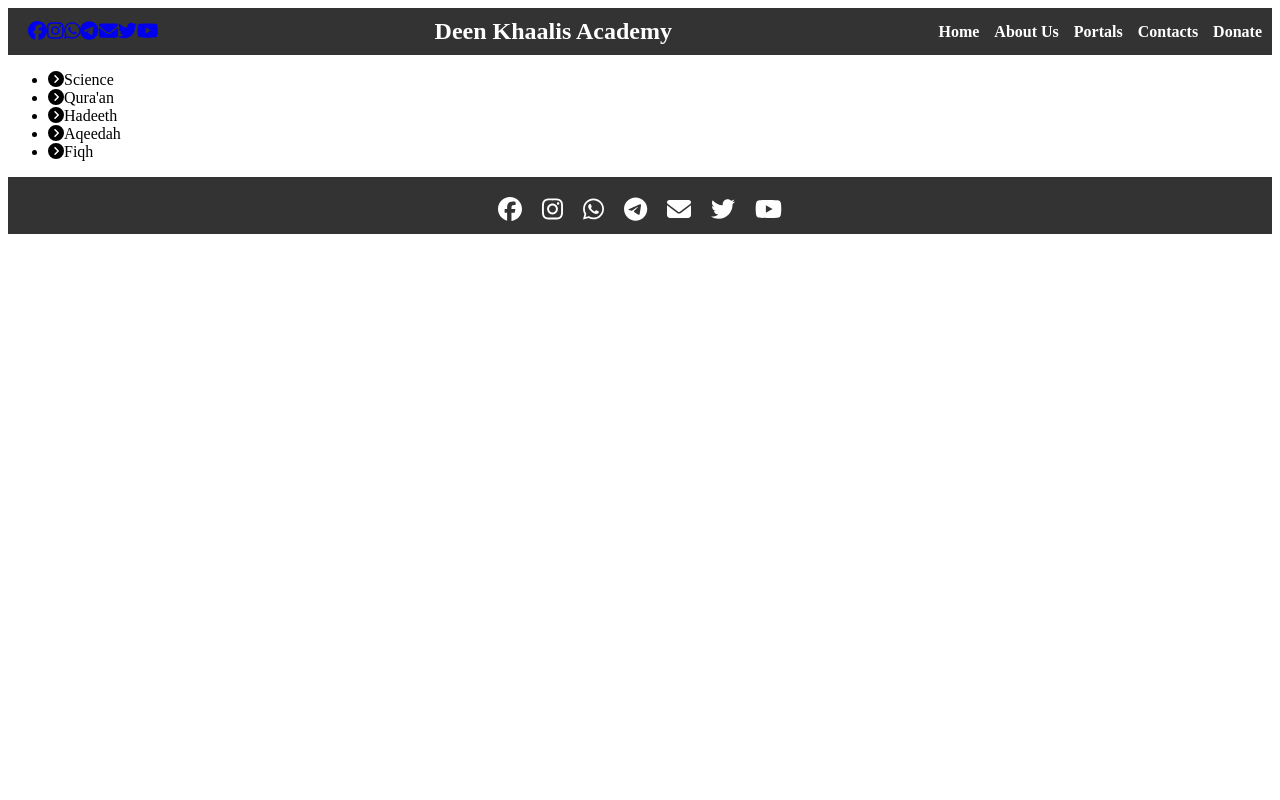
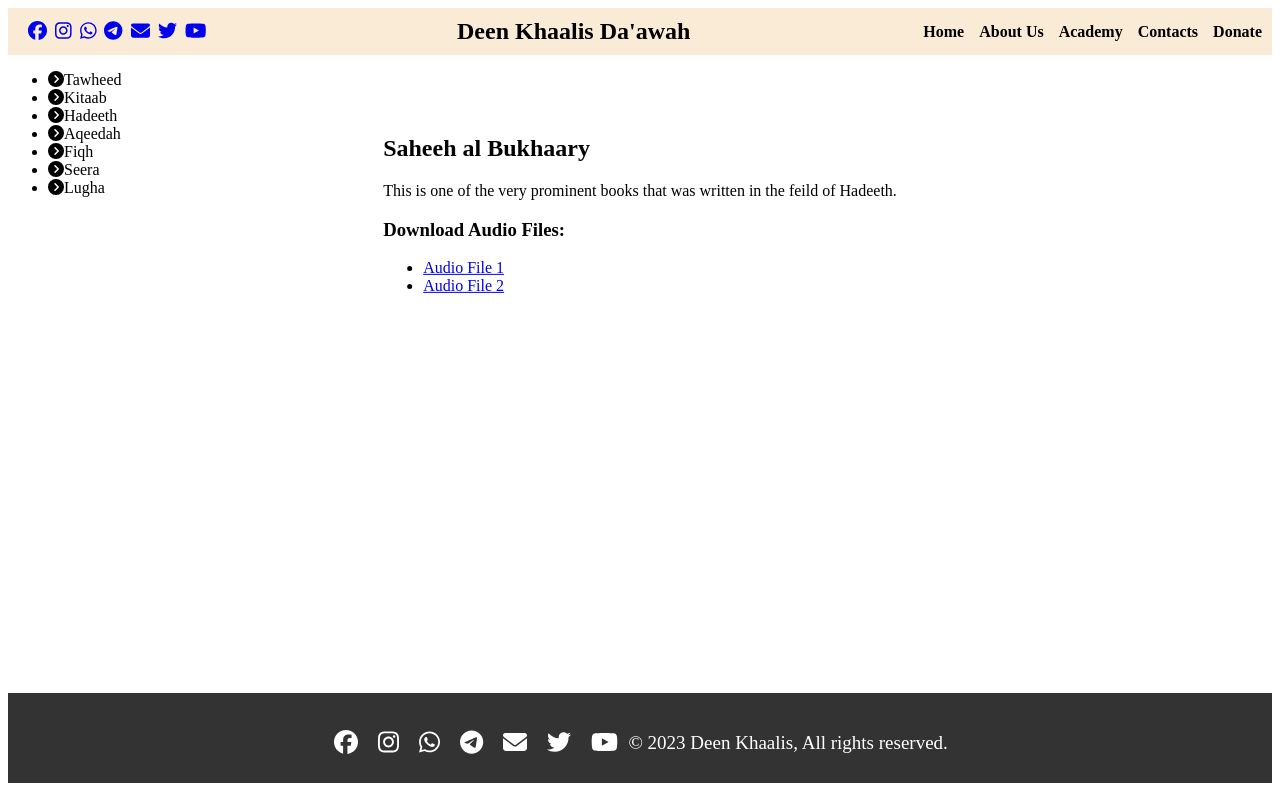
Before and after one commit to ABUJARIRY123/Mynewstart, a React (Create React App) app in the folder web/: page /category/sahih-bukhaary in a window 1280 px wide. Built offline with nearby package versions, Linux system fonts and the light colour scheme.

Commit message:
Home page and navigationbar fixed

```diff
--- a/web/package.json
+++ b/web/package.json
@@ -7,6 +7,7 @@
     "@testing-library/jest-dom": "^5.17.0",
     "@testing-library/react": "^13.4.0",
     "@testing-library/user-event": "^13.5.0",
+    "framer-motion": "^10.16.2",
     "react": "^18.2.0",
     "react-dom": "^18.2.0",
     "react-router-dom": "^6.15.0",
--- a/web/src/App.css
+++ b/web/src/App.css
@@ -1,38 +1,12 @@
-.App {
-  text-align: center;
+.bukhaary {
+  position: relative;
+  height: 60vh;
+  /* Assuming you want the container to take the full viewport height */
 }
 
-.App-logo {
-  height: 40vmin;
-  pointer-events: none;
+.bukhaary-content {
+  position: absolute;
+  top: 0;
+  left: 50%;
+  transform: translate(-50%, -50%);
 }
-
-@media (prefers-reduced-motion: no-preference) {
-  .App-logo {
-    animation: App-logo-spin infinite 20s linear;
-  }
-}
-
-.App-header {
-  background-color: #282c34;
-  min-height: 100vh;
-  display: flex;
-  flex-direction: column;
-  align-items: center;
-  justify-content: center;
-  font-size: calc(10px + 2vmin);
-  color: white;
-}
-
-.App-link {
-  color: #61dafb;
-}
-
-@keyframes App-logo-spin {
-  from {
-    transform: rotate(0deg);
-  }
-  to {
-    transform: rotate(360deg);
-  }
-}
--- a/web/src/App.js
+++ b/web/src/App.js
@@ -10,6 +10,7 @@ import Portals from './Portals';
 import Contacts from './Contacts';
 import Donate from './Donate';
 import Footer from './Footer';
+import SahihBukhaary from './SahihBukhaary';
 
 function App() {
   return (
@@ -22,6 +23,9 @@ function App() {
           <Route path="/about" element={<AboutUs />} />
           <Route path="/contacts" element={<Contacts />} />
           <Route path="/donate" element={<Donate />} />
+          <Route path="/portals" element={<Portals />} />
+          <Route path="/category/sahih-bukhaary" element={<SahihBukhaary />} /> {/* Add this route */}
+
         </Routes>
       </div>
       <Footer />
--- a/web/src/Contacts.js
+++ b/web/src/Contacts.js
@@ -0,0 +1,16 @@
+import React from 'react';
+
+function ContactUs() {
+    return (
+        <div>
+            <h2>Contact Us</h2>
+            <p>Welcome to Deen Khaalis Academy! We are dedicated to providing teachings to the Muslim community</p>
+            <p>Our main focus is to convay the message of Allah and that of the Prophet
+                peace be upon him in a way that it was understood by the Prophet's companions.</p>
+            <p>At Deen Khaalis Academy, we offer a wide range of programs</p>
+            <p>Contact us today to learn more about our academy and how we can help you achieve your educational goals.</p>
+        </div>
+    );
+}
+
+export default ContactUs;
--- a/web/src/Donate.js
+++ b/web/src/Donate.js
@@ -0,0 +1,17 @@
+import React from 'react';
+
+function AboutUs() {
+    return (
+        <div>
+            <h2>About Us</h2>
+            <p>Welcome to Deen Khaalis Academy! We are dedicated to providing teachings to the Muslim community</p>
+            <p>Our main focus is to convay the message of Allah and that of the Prophet
+                peace be upon him in a way that it was understood by the Prophet's companions.</p>
+            <p>At Deen Khaalis Academy, we offer a wide range of programs</p>
+            <img src="about_us_image.jpg" alt="About Us" />
+            <p>Contact us today to learn more about our academy and how we can help you achieve your educational goals.</p>
+        </div>
+    );
+}
+
+export default AboutUs;
--- a/web/src/Footer.js
+++ b/web/src/Footer.js
@@ -22,7 +22,12 @@ function Footer() {
                 <a href="mailto:deenkhaalis.ke@gmail.com"><FontAwesomeIcon icon={faEnvelope} /></a>
                 <a href="https://www.twitter.com/dnkacademy"><FontAwesomeIcon icon={faTwitter} /></a>
                 <a href="https://www.youtube.com/dnkacademy"><FontAwesomeIcon icon={faYoutube} /></a>
+                <div className='footer-content'>
+                    <p>&copy; {new Date().getFullYear()} Deen Khaalis, All rights reserved.</p>
+                    {/* Other footer content */}
+                </div>
             </div>
+
         </footer>
     );
 }
--- a/web/src/Header.js
+++ b/web/src/Header.js
@@ -11,8 +11,6 @@ import {
     faYoutube,
 } from '@fortawesome/free-brands-svg-icons';
 import { faEnvelope } from '@fortawesome/free-solid-svg-icons';
-
-
 function Header() {
     return (
         <header className="header">
@@ -25,19 +23,21 @@ function Header() {
                 <a href="https://www.twitter.com/dnkacademy"><FontAwesomeIcon icon={faTwitter} /></a>
                 <a href="https://www.youtube.com/dnkacademy"><FontAwesomeIcon icon={faYoutube} /></a>
             </div>
-            <h1 className="title">Deen Khaalis Academy</h1>
+            <h1 className="title">Deen Khaalis Da'awah</h1>
             <nav className="navbar">
                 <ul className="nav-list">
                     <li><Link to="/">Home</Link></li>
                     <li><Link to="/about">About Us</Link></li>
-                    <li><Link to="/portals">Portals</Link></li>
+                    <li><Link to="/portals">Academy</Link></li>
                     <li><Link to="/contacts">Contacts</Link></li>
                     <li><Link to="/donate">Donate</Link></li>
                 </ul>
 
             </nav>
         </header>
+
     );
+    <p>fukdshfksahfdkjsahfkjsahfffffjdsalkdlkajdlksadjsakdal</p>
 }
 
 export default Header;
--- a/web/src/Home.js
+++ b/web/src/Home.js
@@ -1,7 +1,39 @@
 import React from 'react';
+import './index.css'
+import imageSrc from './images/arabic.jpeg'
+import { motion } from 'framer-motion';
 
 const Home = () => {
-  return <div>Home</div>;
+  return <div className='container'>
+  <div className="centered-content">
+  <h2>Deen Khaalis Da'wah</h2>
+    <p>29 Mar 2022 — render has been deprecated in React 18 and replaced with a new root API using createRoot . The root of your app is the top-level DOM element ...
+      15 answersTop answer:In your file index.js, change to: import React from "react"; import ReactDOM from "react-dom/client ...
+      Warning:: ReactDOM.render is no longer supported in React ...1 Apr 2022 "ReactDOM.render is no longer supported in React 18" doesn ...
+      27 Aug 2022React Testing Library gives console error for ReactDOM ...31 Mar 2022 ReactDOM.render is no longer supported in React 18
+      4 Nov 2022 More results from stackoverflow.com People also ask How do I replace ReactDOM render with createRoot?
+      Why ReactDOM render is no longer supported? How to downgrade React version 18 to 17?How do I switch to React 18?
+
+</p>
+
+  </div>;
+    {/* Animated Image */}
+    <div className='image-container'>
+      <motion.img
+        src={imageSrc}
+        alt='logo'
+        //initial={{ x: -1000 }} // Initial position off-screen to the left
+        animate={{ x: 500 }} // Animation target position (center)
+        transition={{ duration: 0.5, ease: 'easeInOut' }} // Animation duration and easing
+      />
+    </div>
+    {/* Advertisement Section */}
+    <div className="ad-section">
+      <h3>New Admissions Open!</h3>
+      <p>Apply now for exciting opportunities.</p>
+      <a href="https://forms.gle/wmAF5RA1y1UK4Spk8" target="_blank">Register Now</a>
+    </div>
+  </div>
 };
 
 export default Home;
--- a/web/src/Portals.js
+++ b/web/src/Portals.js
@@ -0,0 +1,7 @@
+import React from 'react';
+
+const Portals = () => {
+    return <div>Portals</div>;
+};
+
+export default Portals;
--- /dev/null
+++ b/web/src/SahihBukhaary.js
@@ -0,0 +1,30 @@
+import React from 'react';
+import './App.css'
+
+function SahihBukhaary() {
+    return (
+        <div className='bukhaary'>
+            <div className='bukhaary-content'>
+                {/* Add links to downloadable audio and PDF files for Sahih Bukhaary */}
+                <h2> Saheeh al Bukhaary</h2>
+
+                <p>
+                    This is one of the very prominent books that was written in the feild of Hadeeth.
+                </p>
+                <h3>Download Audio Files:</h3>
+                <ul>
+                    <li>
+                        <a href="/path/to/audio1.mp3" download>Audio File 1</a>
+                    </li>
+                    <li>
+                        <a href="/path/to/audio2.mp3" download>Audio File 2</a>
+                    </li>
+                    {/* Add more audio files as needed */}
+                </ul>
+            </div>
+        </div>
+
+    );
+}
+
+export default SahihBukhaary;
--- a/web/src/Sidebar.js
+++ b/web/src/Sidebar.js
@@ -2,15 +2,16 @@ import React, { useState } from 'react';
 import { FontAwesomeIcon } from '@fortawesome/react-fontawesome';
 import { faChevronCircleRight } from '@fortawesome/free-solid-svg-icons';
 import './index.css'
+import { Link } from 'react-router-dom';
 
 function Sidebar() {
     const categories = [
         {
-            name: "Science",
-            contents: ["Year ", "Year", "Qawaidul Arba'a", "Nawaqidh Al Islaam" ]
+            name: "Tawheed",
+            contents: ["Kitaabu Tawheed ", "Fathul Majeed", "Qawaidul Arba'a", "Nawaqidh Al Islaam" ]
         },
         {
-            name: "Qura'an",
+            name: "Kitaab",
             contents: ["Tafseer", "Audio"]
         },
         {
@@ -26,9 +27,17 @@ function Sidebar() {
             name: "Fiqh",
             contents: ["Bulughul Maraam", "Umdatul Ahqaam", "Al Muharar fil Hadeeth"]
         },
+        {
+            name: "Seera",
+            contents: ["Rakheeq Makhtuum ", "Bidaya wa Nnihaya", "Qawaidul Arba'a", "Nawaqidh Al Islaam"]
+        },
+        {
+            name: "Lugha",
+            contents: ["Kitabu cha Kwanza ", "Kitabu cha Pili", "Qawaidul Arba'a", "Nawaqidh Al Islaam"]
+        },
+
         // Add other categories with their contents
     ];
-
     const [activeCategory, setActiveCategory] = useState(null);
 
     const handleCategoryClick = (index) => {
@@ -49,7 +58,11 @@ function Sidebar() {
                         {activeCategory === index && (
                             <ul>
                                 {category.contents.map((content, idx) => (
-                                    <li key={idx}>{content}</li>
+                                    <li key={idx}>
+                                        <Link to={`/category/${content.replace(/\s+/g, '-').toLowerCase()}`}>
+                                            {content}
+                                        </Link>
+                                    </li>
                                 ))}
                             </ul>
                         )}
--- a/web/src/index.css
+++ b/web/src/index.css
@@ -1,6 +1,6 @@
 .header {
-  background-color: #333;
-  color: white;
+  background-color: antiquewhite;
+  color: black;
   padding: 10px;
   display: flex;
   justify-content: space-between;
@@ -22,7 +22,7 @@
 
 .nav-list {
   list-style: none;
-  padding: 0;
+ padding: 0;
   margin: 0;
   display: flex;
 }
@@ -37,7 +37,7 @@
 
 .nav-list a {
   text-decoration: none;
-  color: white;
+  color: black;
   font-weight: bold;
 }
 
@@ -50,6 +50,13 @@
     font-size: 19px;
     text-decoration: none;
     justify-content: space-between;
+}
+
+
+/* Add spacing between icons */
+.social-icons>* {
+  margin-right: 8px;
+  /* Adjust this value to control the spacing */
 }
 
 /* Styles for Footer */
@@ -81,3 +88,55 @@
   color: #999;
   /* Change color on hover */
 }
+/* In your component's CSS or a global stylesheet */
+.container {
+  position: relative;
+  height: 60vh;
+  /* Assuming you want the container to take the full viewport height */
+}
+
+.centered-content {
+  position: absolute;
+  top: 0%;
+  left: 50%;
+  transform: translate(-50%, -50%);
+}
+/* In Home.css or a global stylesheet */
+.ad-section {
+  position: absolute;
+  top: 10%;
+  right: 0;
+  margin-top: 0px;
+  /* Add margin to adjust distance from the top */
+  margin-right: 10px;
+  /* Add margin to adjust distance from the right */
+  padding: 10px;
+  background-color: #fff;
+  border: 1px solid #ddd;
+}
+
+.ad-section h3 {
+  margin-top: 0;
+}
+
+.ad-section a {
+  display: block;
+  margin-top: 10px;
+  color: #007bff;
+}
+.image-container img {
+  width: 500px;
+  height: 200px;
+  transition: transform 1s ease-in-out;
+  position: absolute;
+  top: 34%;
+  left: -10%;
+  justify-content: center;
+  /* Apply transition to the transform property */
+}
+.sidebar {
+  background-color: none;
+  width: 20%;
+  /* Set your desired background color here */
+  /* Add other styling properties as needed */
+}
```
Also changed, not shown: 1 other file (tests, documents, lock files or other folders).
